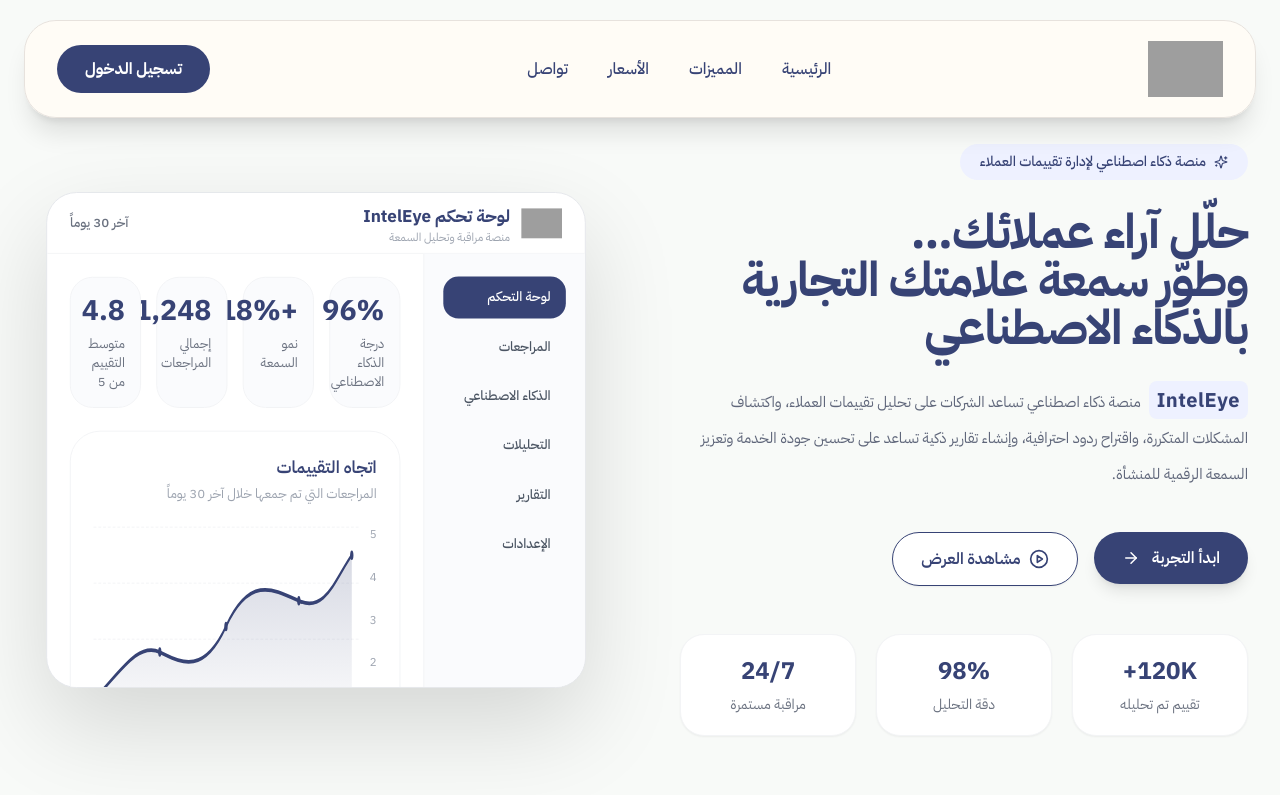
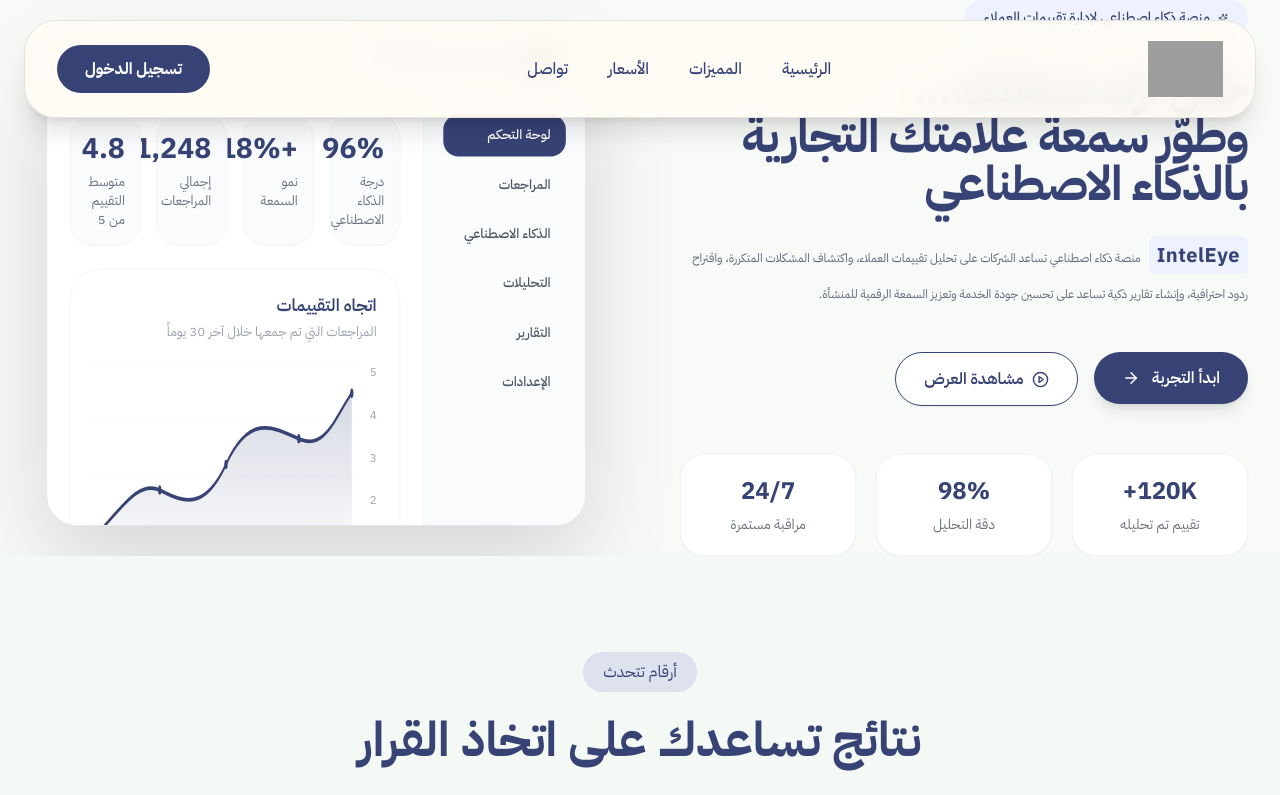
Before and after one commit to alaaalhrebi/inteleye, a Next.js app in the folder inteleye_project/: page / in a window 1280 px wide. Shown: the top 795 px of the page. Built offline with nearby package versions, Linux system fonts and the light colour scheme; grey boxes are pictures that could not be loaded.

Commit message:
Update HeroSection.tsx

```diff
--- a/inteleye_project/src/components/HeroSection.tsx
+++ b/inteleye_project/src/components/HeroSection.tsx
@@ -7,7 +7,7 @@
 
 export default function HeroSection() {
   return (
-    <section className="relative overflow-hidden bg-[#F8FAF8] pt-36 pb-24">
+    <section className="relative overflow-hidden bg-[#F8FAF8] pt-30 pb-18">
 
       {/* Background */}
 
@@ -34,7 +34,7 @@
 
           <div className="mb-7 inline-flex items-center gap-2 rounded-full bg-[#EEF1FF] px-5 py-2 text-sm font-medium text-[#374375]">
 
-            <Sparkles size={14} />
+            <Sparkles size={10} />
 
             منصة ذكاء اصطناعي لإدارة تقييمات العملاء
 
@@ -59,7 +59,7 @@
 
           {/* Description */}
 
-          <p className="mt-8 text-[15px] leading-9 text-[#5F667A]">
+          <p className="mt-8 text-[12px] leading-9 text-[#5F667A]">
 
             <span className="rounded-lg bg-[#EEF1FF] px-2 py-1 text-xl font-extrabold tracking-wide text-[#374375]">
               IntelEye
@@ -88,7 +88,7 @@
 
               <div className="flex items-center gap-2">
 
-                <PlayCircle size={20} />
+                <PlayCircle size={17} />
 
                 مشاهدة العرض
 
```
